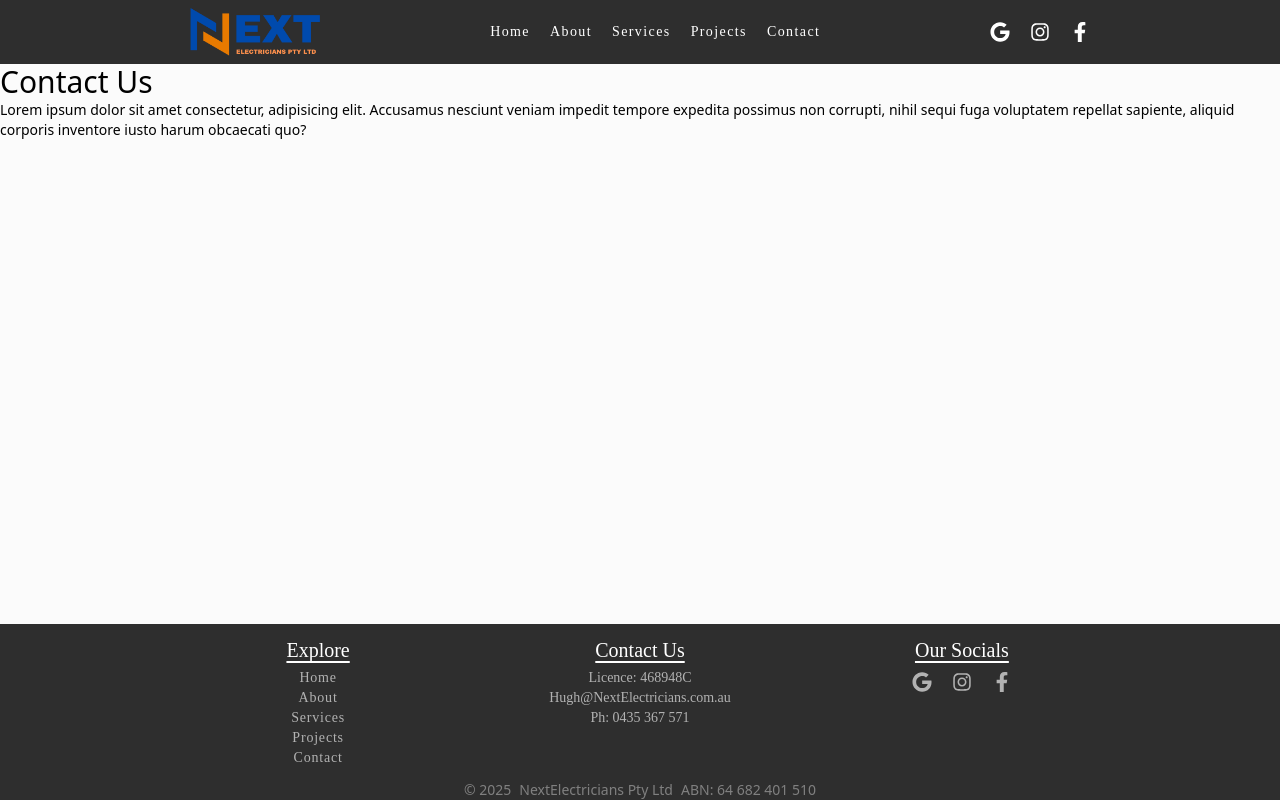
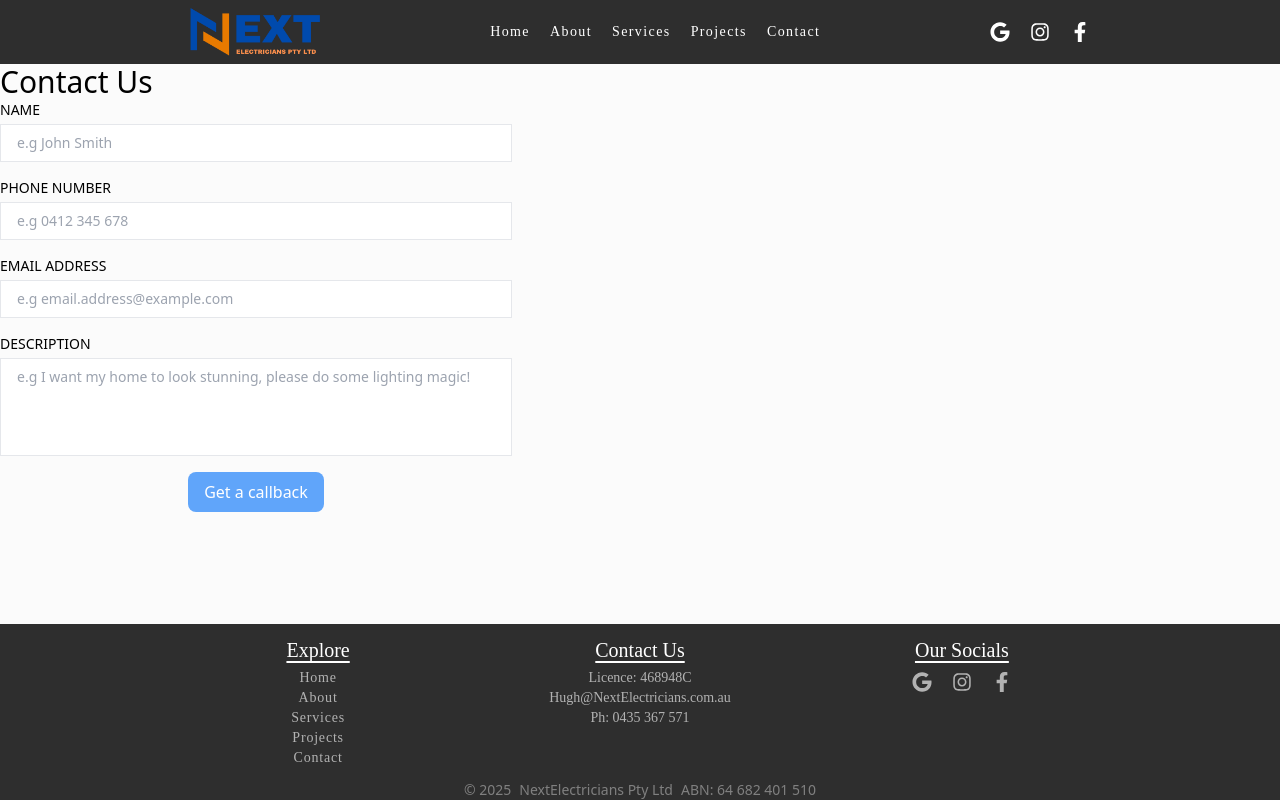
Before and after one commit to Wazmond/next-electricians, a Next.js app: page /contact in a window 1280 px wide. Built offline with nearby package versions, Linux system fonts and the light colour scheme; a web font is replaced by a local one.

Commit message:
Imported contact form component, will still need to work out styling for this page and the component if required.

```diff
--- a/src/app/(frontend)/(pages)/contact/page.tsx
+++ b/src/app/(frontend)/(pages)/contact/page.tsx
@@ -1,3 +1,4 @@
+import ContactForm from '@/components/contactForm'
 import React from 'react'
 
 const Page = () => {
@@ -6,7 +7,7 @@ const Page = () => {
       <span className='fixed w-full h-16 bg-[rgba(46,46,46)]'/>
       <span className='w-full h-16'/>
       <h1>Contact Us</h1>
-      <p>Lorem ipsum dolor sit amet consectetur, adipisicing elit. Accusamus nesciunt veniam impedit tempore expedita possimus non corrupti, nihil sequi fuga voluptatem repellat sapiente, aliquid corporis inventore iusto harum obcaecati quo?</p>
+      <ContactForm />
 
     </div>
   )
```
